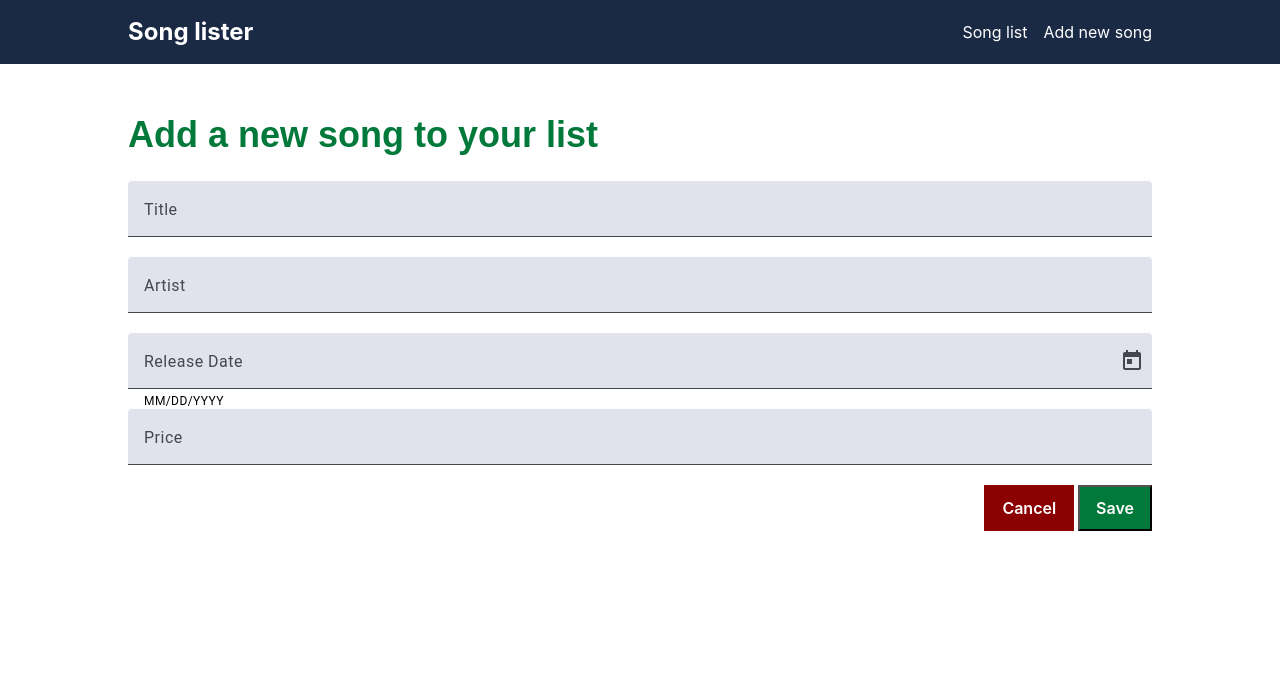
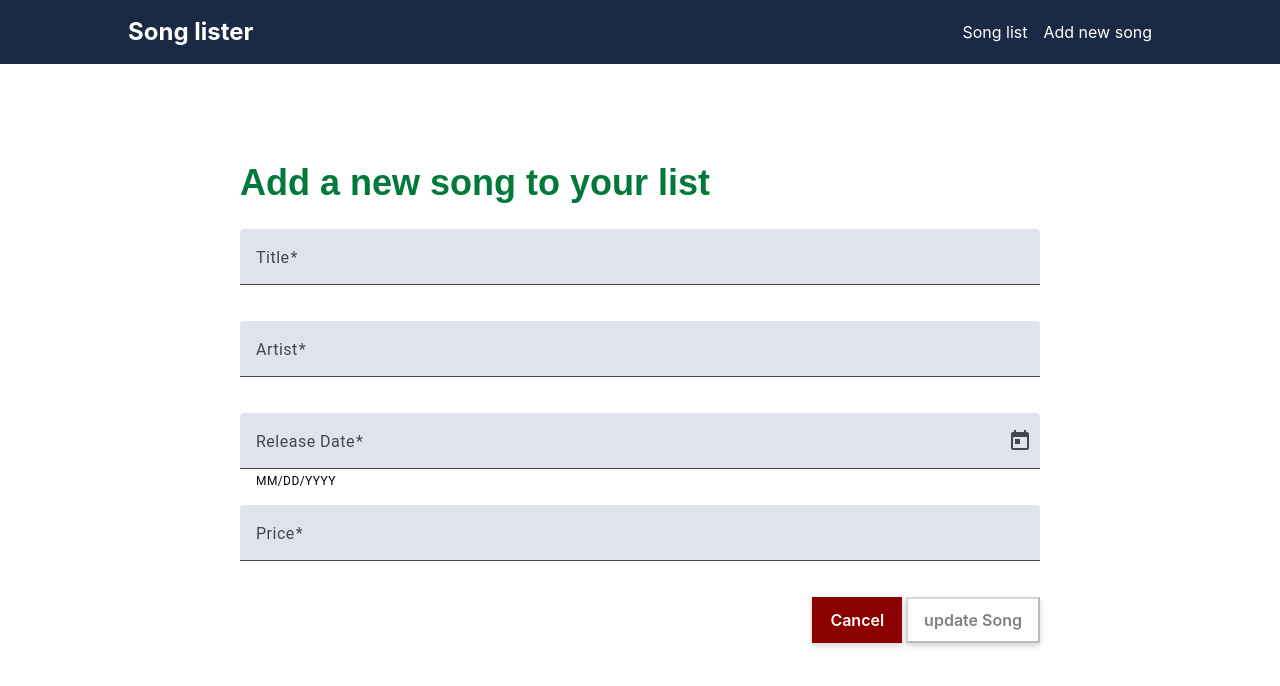
Before and after one commit to monguis/music-library, an Angular app: page /update/1 in a window 1280 px wide. Shown: the top 686 px of the page. Built offline with nearby package versions, Linux system fonts and the light colour scheme.

Commit message:
styled and validated songs-form

```diff
--- a/src/app/components/song-form/song-form.component.html
+++ b/src/app/components/song-form/song-form.component.html
@@ -1,26 +1,40 @@
-<h2>Add a new song to your list</h2>
-<form action="">
-  <mat-form-field class="full-width">
+<div class="form-wrapper">
+  <h2>{{ mode === 'create' ? 'Add a new song to your list' : 'Add a new song to your list' }}</h2>
+  <form [formGroup]="songForm" (ngSubmit)="submitForm()" class="songs-form">
+    <mat-form-field class="songs-form__field full-width">
       <mat-label>Title</mat-label>
-    <input matInput type="text" name="title" id="title" placeholder="Billy Jean" />
+      <input matInput type="text" name="title" id="title" placeholder="Billy Jean" formControlName="title" />
+      @if (!isFieldValid('title')) {
+        <mat-error>{{ getTextFieldErrorMessage('title') }}</mat-error>
+      }
     </mat-form-field>
-  <mat-form-field class="full-width">
+    <mat-form-field class="songs-form__field full-width">
       <mat-label for="artist">Artist</mat-label>
-    <input matInput type="text" name="artist" id="artist" placeholder="Michael Jackson" />
+      <input matInput type="text" name="artist" id="artist" placeholder="Michael Jackson" formControlName="artist" />
+      @if (!isFieldValid('artist')) {
+        <mat-error>{{ getTextFieldErrorMessage('artist') }}</mat-error>
+      }
     </mat-form-field>
-  <mat-form-field class="full-width">
+    <mat-form-field class="songs-form__field full-width">
       <mat-label>Release Date</mat-label>
-    <input matInput [matDatepicker]="picker" />
+      <input matInput [matDatepicker]="picker" name="releaseDate" formControlName="releaseDate" />
       <mat-hint>MM/DD/YYYY</mat-hint>
       <mat-datepicker-toggle matIconSuffix [for]="picker"></mat-datepicker-toggle>
       <mat-datepicker #picker></mat-datepicker>
+      @if (!isFieldValid('releaseDate')) {
+        <mat-error>{{ getReleaseDateErrorMessage() }}</mat-error>
+      }
     </mat-form-field>
-  <mat-form-field class="full-width">
-    <mat-label for="artist">Price</mat-label>
-    <input matInput type="number" name="price" id="price" placeholder="3.99" />
+    <mat-form-field class="songs-form__field full-width">
+      <mat-label for="price">Price</mat-label>
+      <input matInput type="number" name="price" id="price" placeholder="3.99" formControlName="price" />
+      @if (!isFieldValid('price')) {
+        <mat-error>{{ getPriceFieldErrorMessage() }}</mat-error>
+      }
     </mat-form-field>
     <ul class="actions-list">
       <button class="app-btn danger">Cancel</button>
-    <button class="app-btn">Save</button>
+      <button class="app-btn" type="submit" [disabled]="!songForm.valid">{{ mode }} Song</button>
     </ul>
   </form>
+</div>
--- a/src/app/components/song-form/song-form.component.scss
+++ b/src/app/components/song-form/song-form.component.scss
@@ -1,5 +1,7 @@
-.full-width {
-  width: 100%;
+.form-wrapper {
+  padding: 3rem 1rem 0;
+  max-width: 50rem;
+  margin: 0 auto;
 }
 
 .actions-list {
@@ -9,3 +11,10 @@
   gap: 0.25rem;
   justify-content: end;
 }
+
+.songs-form {
+  &__field {
+    margin-bottom: 1rem;
+    width: 100%;
+  }
+}
--- a/src/app/components/song-form/song-form.component.ts
+++ b/src/app/components/song-form/song-form.component.ts
@@ -1,14 +1,83 @@
-import { Component } from '@angular/core';
+import { Component, OnInit } from '@angular/core';
+import { AbstractControl, FormBuilder, FormGroup, FormsModule, ReactiveFormsModule, ValidationErrors, Validators } from '@angular/forms';
 import { provideNativeDateAdapter } from '@angular/material/core';
 import { MatDatepickerModule } from '@angular/material/datepicker';
 import { MatFormFieldModule } from '@angular/material/form-field';
 import { MatInputModule } from '@angular/material/input';
+import { ActivatedRoute } from '@angular/router';
+import { SongModel } from '../../models/song';
 
+type songFormMode = 'create' | 'update';
+export function validDateValidator(control: AbstractControl): ValidationErrors | null {
+  if (!control.value) return null; // Ignore empty values (handled by 'required')
+
+  // Ensure the value is a valid Date instance or a valid date string
+  const date = new Date(control.value);
+
+  // Check if it's an invalid date
+  if (isNaN(date.getTime())) {
+    return { invalidDate: true };
+  }
+
+  return null; // No errors
+}
 @Component({
   selector: 'app-song-form',
-  imports: [MatFormFieldModule, MatInputModule, MatDatepickerModule],
+  imports: [MatFormFieldModule, MatInputModule, MatDatepickerModule, ReactiveFormsModule],
   templateUrl: './song-form.component.html',
   providers: [provideNativeDateAdapter()],
   styleUrl: './song-form.component.scss',
 })
-export class SongFormComponent {}
+export class SongFormComponent implements OnInit {
+  public songForm!: FormGroup;
+  public mode: songFormMode = 'create';
+  public currentSong?: SongModel;
+
+  constructor(
+    private fb: FormBuilder,
+    private route: ActivatedRoute
+  ) {}
+
+  ngOnInit(): void {
+    if (this.route.snapshot.url[0].path === 'update') {
+      this.mode = 'update';
+    }
+
+    this.songForm = this.fb.group({
+      title: [this.mode === 'update' ? this.currentSong?.title : '', [Validators.required, Validators.maxLength(25)]],
+      artist: [this.mode === 'update' ? this.currentSong?.artist : '', [Validators.required, Validators.maxLength(25)]],
+      releaseDate: [this.mode === 'update' ? this.currentSong?.releaseDate : '', [Validators.required, validDateValidator]],
+      price: [this.mode === 'update' ? this.currentSong?.price : 0, [Validators.required, Validators.min(0.01)]],
+    });
+  }
+
+  isFieldValid(fieldName: string) {
+    const control = this.songForm.get(fieldName);
+    return !control?.dirty && !control?.invalid && control?.touched;
+  }
+
+  getTextFieldErrorMessage(fieldName: string) {
+    const control = this.songForm.get(fieldName);
+    if (control?.hasError('required')) return 'This field is required.';
+    if (control?.hasError('maxlength')) return `Maximum length is ${control.errors?.['maxlength'].requiredLength}.`;
+    return '';
+  }
+
+  getPriceFieldErrorMessage() {
+    const control = this.songForm.get('price');
+    if (control?.hasError('required')) return 'This field is required.';
+    if (control?.hasError('min')) return `Value must be at least $${control.errors?.['min'].min}.`;
+    return '';
+  }
+
+  getReleaseDateErrorMessage() {
+    const control = this.songForm.get('releaseDate');
+    if (control?.errors?.['matDatepickerParse']) return `${control?.errors?.['matDatepickerParse']?.text} is not a valid date.`;
+    if (control?.hasError('required')) return 'This field is required.';
+    return '';
+  }
+
+  submitForm() {
+    console.log(this.songForm.value);
+  }
+}
--- a/src/app/components/songs-library/song-card/song-card.component.ts
+++ b/src/app/components/songs-library/song-card/song-card.component.ts
@@ -1,4 +1,4 @@
-import { Component, EventEmitter, Input, Output } from '@angular/core';
+import { ChangeDetectionStrategy, Component, EventEmitter, Input, Output } from '@angular/core';
 import { CurrencyPipe, DatePipe } from '@angular/common';
 import { RouterModule } from '@angular/router';
 import { SongModel } from '../../../models/song';
@@ -8,6 +8,7 @@ import { SongModel } from '../../../models/song';
   imports: [DatePipe, CurrencyPipe, RouterModule],
   templateUrl: './song-card.component.html',
   styleUrl: './song-card.component.scss',
+  changeDetection: ChangeDetectionStrategy.OnPush,
 })
 export class SongCardComponent {
   @Input({ required: true }) public song!: SongModel;
--- a/src/styles.scss
+++ b/src/styles.scss
@@ -13,6 +13,7 @@ body {
   --highlight-green-color: #00793a;
   --highlight-red-color: #8b0000;
   --bg-dark-blue: #1a2944;
+  --main-shadow: 0 3px 6px #00000029;
 }
 
 // Sizes
@@ -55,11 +56,20 @@ button.app-btn {
   font-family: var(--regular-font);
   font-weight: 600;
   background-color: var(--highlight-green-color);
+  box-shadow: var(--main-shadow);
   padding: 0.7rem 1rem;
+  transition: 0.25s all ease;
   &:hover {
     background-color: hsl(0, 0%, 100%);
     color: #1e2859;
     border: 2px solid var(--highlight-green-color);
+  }
+
+  &[disabled] {
+    pointer-events: none;
+    background-color: hsl(0, 0%, 100%);
+    color: gray;
+    border: 2px solid var(gray);
   }
   &.danger {
     background-color: var(--highlight-red-color);
```
Lines whose indentation alone changed are shown as unchanged.
